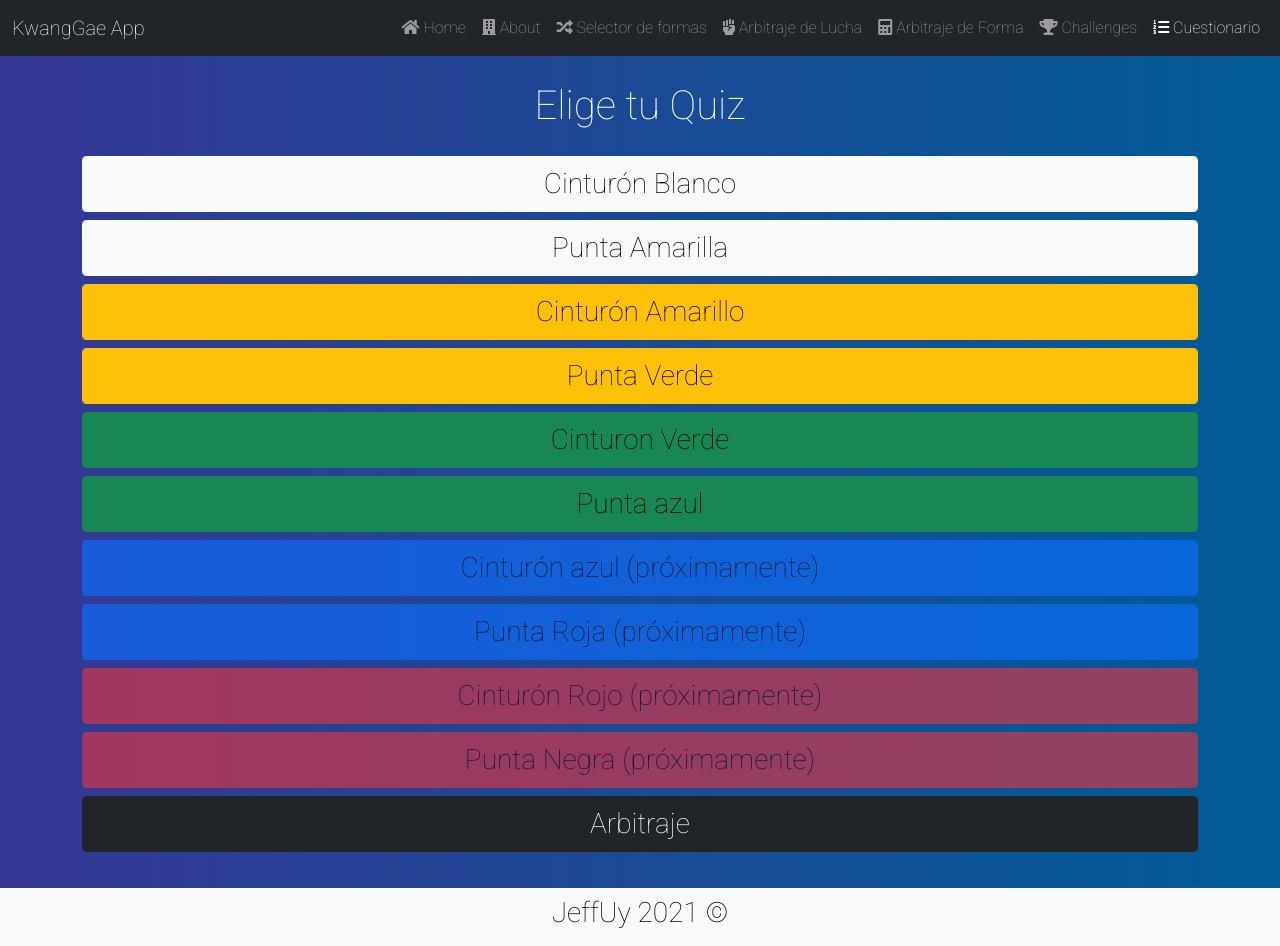
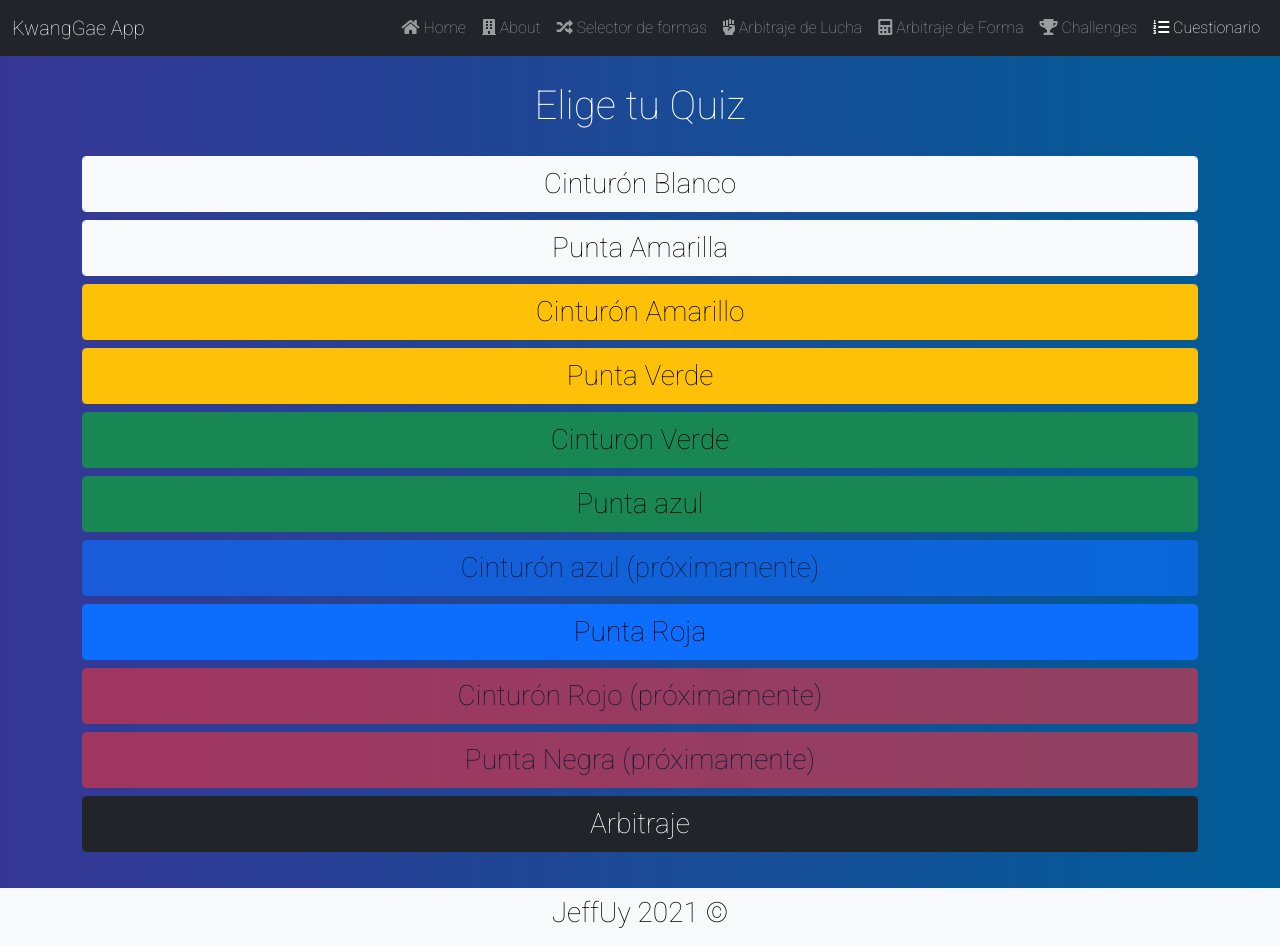
Before and after one commit to Jeffuy/KwangGaeApp-React, a React app: page /quiz in a window 1280 px wide. Built offline with nearby package versions, Linux system fonts and the light colour scheme.

Commit message:
:sparkles: red stripe quiz added

```diff
--- a/src/components/QuizChooser.jsx
+++ b/src/components/QuizChooser.jsx
@@ -92,12 +92,12 @@ const QuizChooser = (props) => {
             <div className="row mt-2">
                 <div className="col">
                     <button
-                        className="btn form-control btn-primary text-black fs-3 disabled"
+                        className="btn form-control btn-primary text-black fs-3"
                         onClick={() =>
-                            props.quizChoose("white", 7)
+                            props.quizChoose("redStripe", 7)
                         }
                     >
-                        Punta Roja (próximamente)
+                        Punta Roja
                     </button>
                 </div>
             </div>
```
